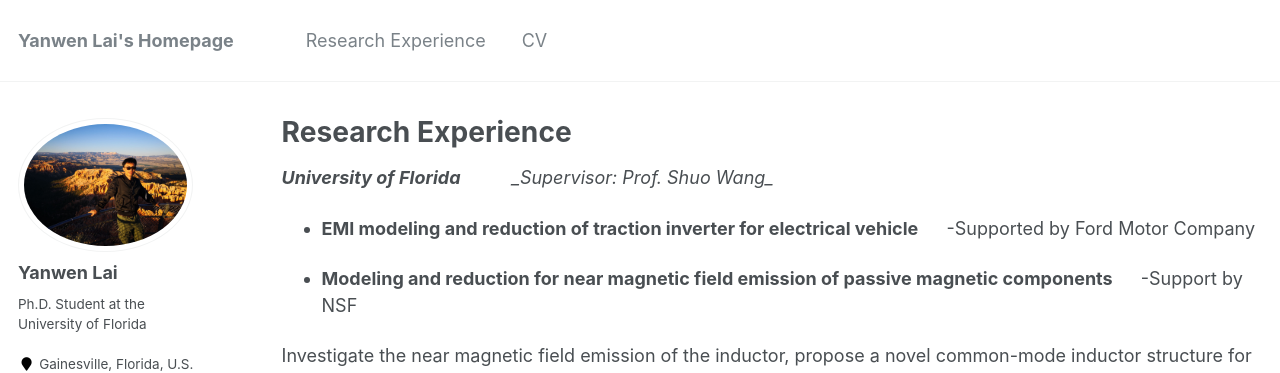
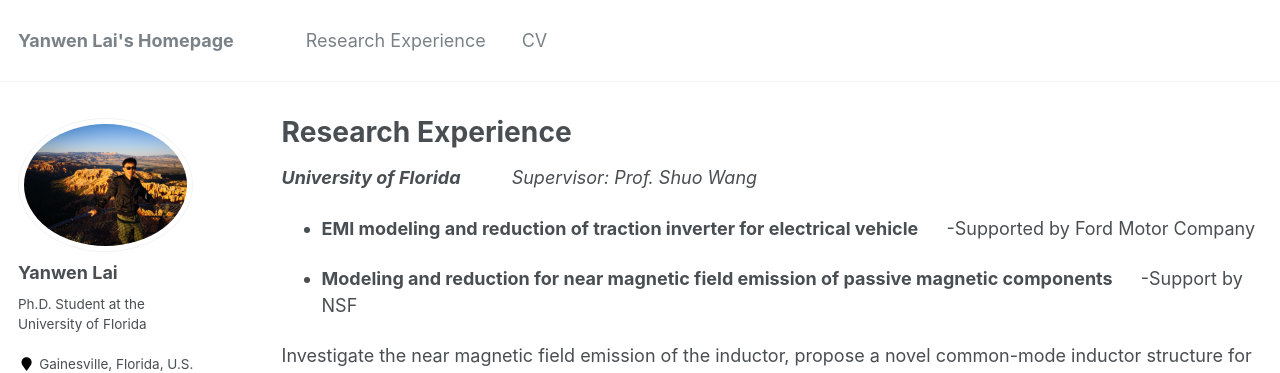
Before and after one commit to slionnnnnn/yanwenlai, a Jekyll site: the page built from _pages/publications.md, in a window 1280 px wide. Shown: the top 373 px of the page. Built offline with Jekyll 4.4.1, drawn with Linux system fonts in a browser that asks for light colours; some web fonts are replaced.

```diff
--- a/_pages/publications.md
+++ b/_pages/publications.md
@@ -15,7 +15,7 @@ author_profile: true
   {% include archive-single.html %}
 {% endfor %}
 
-**_University of Florida_**              &emsp;     &emsp;                      *_Supervisor: Prof. Shuo Wang_*
+**_University of Florida_**              &emsp;     &emsp;                      _Supervisor: Prof. Shuo Wang_
 
 *  **EMI modeling and reduction of traction inverter for electrical vehicle**  &emsp;  -Supported by Ford Motor Company
 
```
